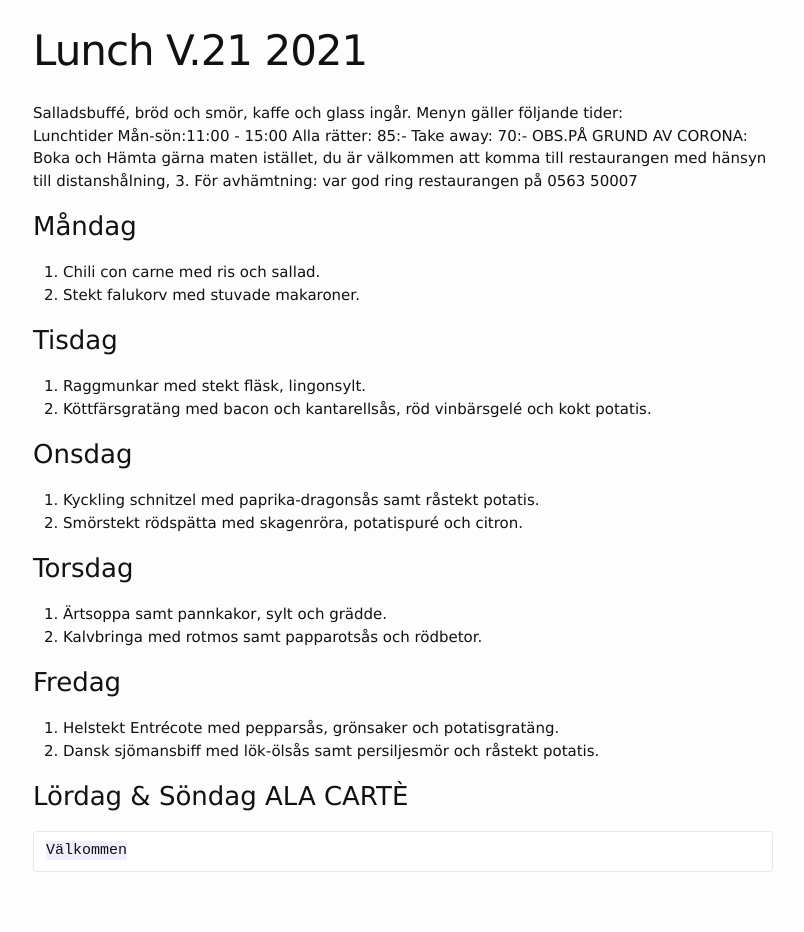
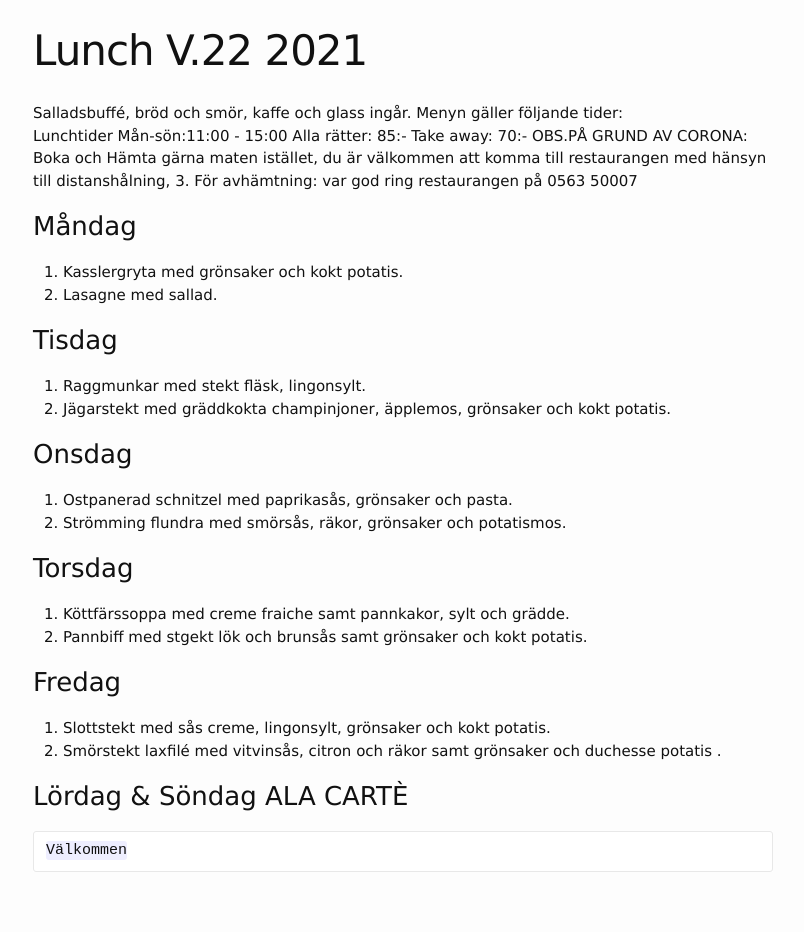
Before and after one commit to FarInn62/farinn62.github.io, a Jekyll site: the page built from lunch.md, in a window 1280 px wide. Shown: the whole page, without its empty margins (237-1041 px from the left). Built offline with Jekyll 4.4.1, drawn with Linux system fonts in a browser that asks for light colours.

Commit message:
Update lunch.md

```diff
--- a/lunch.md
+++ b/lunch.md
@@ -1,6 +1,6 @@
 ---
 layout: foodmenu
-title: Lunch V.21 2021
+title: Lunch V.22 2021
 permalink: /lunch/
 published: true
 ---
@@ -12,24 +12,24 @@ OBS.PÅ GRUND AV CORONA: Boka och Hämta gärna maten istället, du är välkomm
 
 
 ### Måndag
-1. Chili con carne med ris och sallad.
-2. Stekt falukorv med stuvade makaroner.
+1. Kasslergryta med grönsaker och kokt potatis.
+2. Lasagne med sallad.
 
 ### Tisdag
 1. Raggmunkar med stekt fläsk, lingonsylt.
-2. Köttfärsgratäng med bacon och kantarellsås, röd vinbärsgelé och kokt potatis.
+2. Jägarstekt med gräddkokta champinjoner, äpplemos, grönsaker och kokt potatis.
 
 ### Onsdag
-1. Kyckling schnitzel med paprika-dragonsås samt råstekt potatis.
-2. Smörstekt rödspätta med skagenröra, potatispuré och citron.
+1. Ostpanerad schnitzel med paprikasås, grönsaker och pasta.
+2. Strömming flundra med smörsås, räkor, grönsaker och potatismos.
 
 ### Torsdag
-1. Ärtsoppa samt pannkakor, sylt och grädde.
-2. Kalvbringa med rotmos samt papparotsås och rödbetor.
+1. Köttfärssoppa med creme fraiche samt pannkakor, sylt och grädde.
+2. Pannbiff med stgekt lök och brunsås samt grönsaker och kokt potatis.
 
 ### Fredag
-1. Helstekt Entrécote med pepparsås, grönsaker och potatisgratäng.
-2. Dansk sjömansbiff med lök-ölsås samt persiljesmör och råstekt potatis.
+1. Slottstekt med sås creme, lingonsylt, grönsaker och kokt potatis.
+2. Smörstekt laxfilé med vitvinsås, citron och räkor samt grönsaker och duchesse potatis .
 
 
 ### Lördag & Söndag ALA CARTÈ
```
